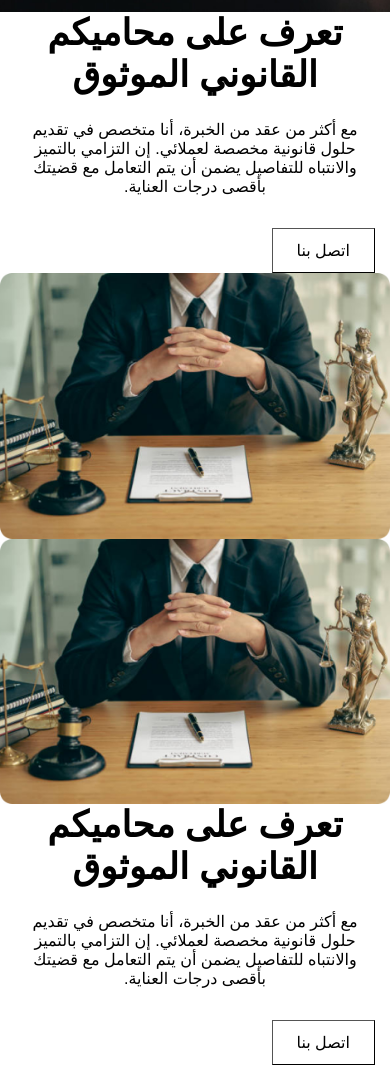
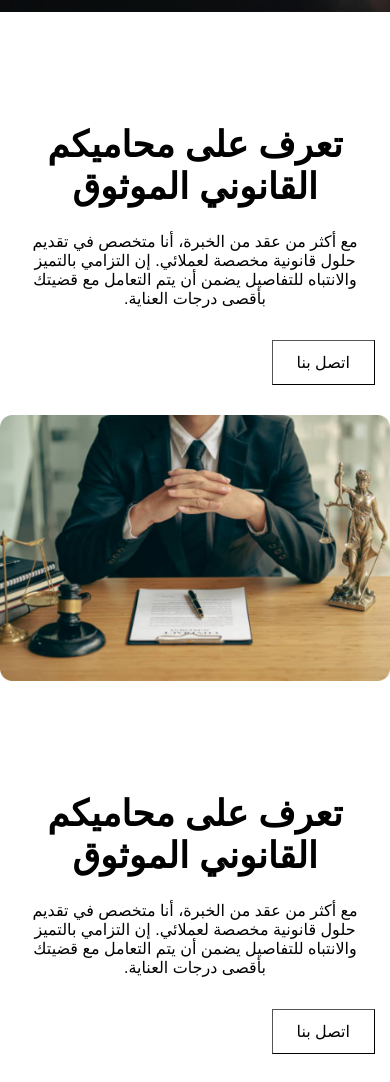
Before and after one commit to Ahmed-Elhoseny/Lawyer-website, a plain HTML site: page arabic.html in a window 390 px wide. Shown: the part 900-1982 px from the top of the page. Drawn offline with Linux system fonts and the light colour scheme.

Commit message:
Update styles.css

```diff
--- a/styles.css
+++ b/styles.css
@@ -163,7 +163,15 @@ nav a:hover {
   color: black;
 }
 
-.container2 {
+.container2-1 {
+  display: grid;
+  grid-template-columns: repeat(2, 1fr);
+  gap: 80px;
+  align-items: center;
+  margin: 112px auto;
+}
+
+.container2-2 {
   display: grid;
   grid-template-columns: repeat(2, 1fr);
   gap: 80px;
@@ -519,10 +527,15 @@ nav a:hover {
   margin: 5px 0;
 }
 
-.socialmedia-icons img {
+.icons-in-en {
   width: 24px;
   height: 24px;
   margin-right: 10px;
+}
+.icons-in-ar {
+  width: 24px;
+  height: 24px;
+  margin-left: 10px;
 }
 
 .socialmedia-icons h1 {
@@ -538,7 +551,7 @@ nav a:hover {
   .hideOnMobile{
     display: none;
   }
-  .container6, .container2, .container3, .container4, .client-comments {
+  .container6, .container2-1, .container2-2, .container3, .container4, .client-comments {
     grid-template-columns: 1fr;
     gap: 30px;
   }
@@ -567,6 +580,13 @@ nav a:hover {
 
   .logo {
     order: 1;
+  }
+
+  .container2-2 .text {
+    order: 1;
+  }
+  .container2-2 .lawyer-img {
+    order: 2;
   }
 }
 @media (max-width: 600px) {
```
